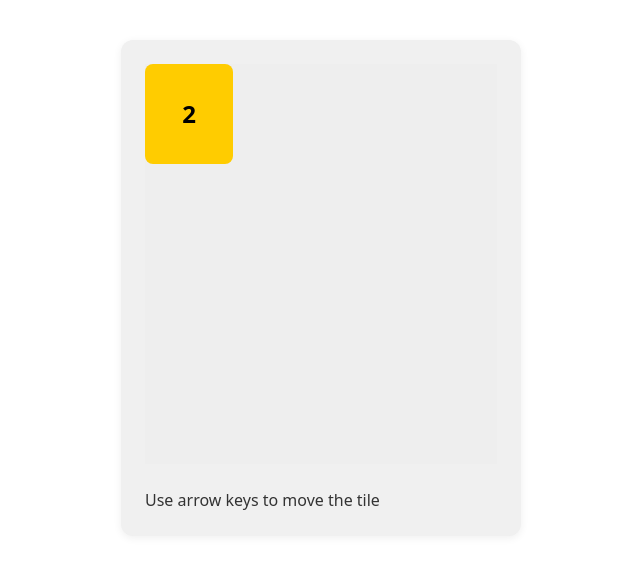
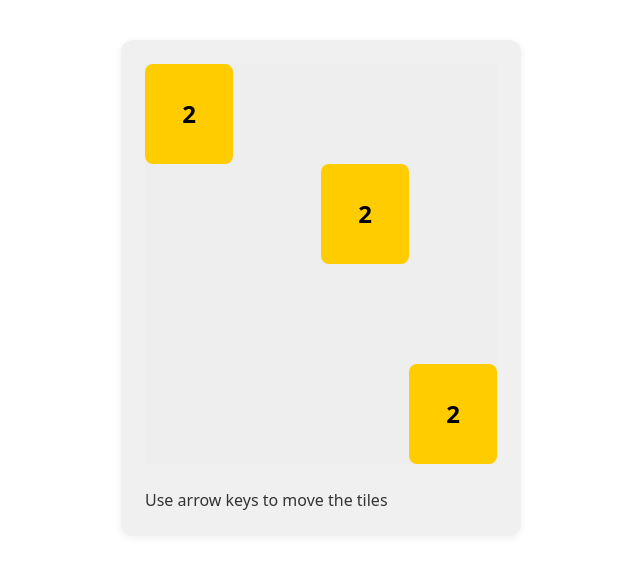
Before and after one commit to jigargosar/react-2048-2025, a React (Vite) app: page / in a window 1280 px wide. Shown: the top 574 px of the page, without its empty margins (319-959 px from the left). Built offline with nearby package versions, Linux system fonts and the light colour scheme.

Commit message:
Refactor TileSlideDemo component: manage multiple tiles state and update rendering logic

```diff
--- a/src/TileSlideDemo.tsx
+++ b/src/TileSlideDemo.tsx
@@ -42,35 +42,49 @@ function keyToDir(key: string): Dir | null {
     return null;
 }
 
+const initialTiles: Tile[] = [
+    { pos: { x: 0, y: 0 }, dest: { x: 0, y: 0 }, state: 'static' },
+    { pos: { x: 2, y: 1 }, dest: { x: 2, y: 1 }, state: 'static' },
+    { pos: { x: 3, y: 3 }, dest: { x: 3, y: 3 }, state: 'static' },
+];
+
 export default function TileSlideDemo() {
-    const [tile, setTile] = useState<Tile>({
-        pos: { x: 0, y: 0 },
-        dest: { x: 0, y: 0 },
-        state: 'static',
-    });
+    const [tiles, setTiles] = useState<Tile[]>(initialTiles);
 
     useEffect(() => {
         const handleKeyDown = (e: KeyboardEvent) => {
             const dir = keyToDir(e.key);
             if (!dir) return;
             e.preventDefault();
+            // Compute new destinations for all tiles
+            const nextTiles = tiles.map(tile => {
                 const newDest = computeDest(dir, tile.pos);
-            if (newDest.x === tile.pos.x && newDest.y === tile.pos.y) return;
-            // Snap to current destination (static)
-            setTile(t => ({ ...t, state: 'static' }));
+                if (newDest.x === tile.pos.x && newDest.y === tile.pos.y) {
+                    return { ...tile, state: 'static' as TileState };
+                }
+                return { ...tile, state: 'static' as TileState };
+            });
+            setTiles(nextTiles);
             requestAnimationFrame(() => {
-                setTile({
+                setTiles(nextTiles.map(tile => {
+                    const newDest = computeDest(dir, tile.pos);
+                    if (newDest.x === tile.pos.x && newDest.y === tile.pos.y) {
+                        return { ...tile, state: 'static' as TileState };
+                    }
+                    return {
+                        ...tile,
                         pos: newDest,
                         dest: newDest,
-                    state: 'moving',
-                });
+                        state: 'moving' as TileState,
+                    };
+                }));
             });
         };
         window.addEventListener('keydown', handleKeyDown);
         return () => {
             window.removeEventListener('keydown', handleKeyDown);
         };
-    }, [tile.pos]);
+    }, [tiles]);
 
     return (
         <div
@@ -105,7 +119,9 @@ export default function TileSlideDemo() {
                         }}
                     />
                 ))}
+                {tiles.map((tile, idx) => (
                     <div
+                        key={idx}
                         style={{
                             gridColumn: 1,
                             gridRow: 1,
@@ -124,9 +140,10 @@ export default function TileSlideDemo() {
                     >
                         2
                     </div>
+                ))}
             </div>
             <div style={{ marginTop: '24px', color: '#333' }}>
-                Use arrow keys to move the tile
+                Use arrow keys to move the tiles
             </div>
         </div>
     );
```
Lines whose indentation alone changed are shown as unchanged.
